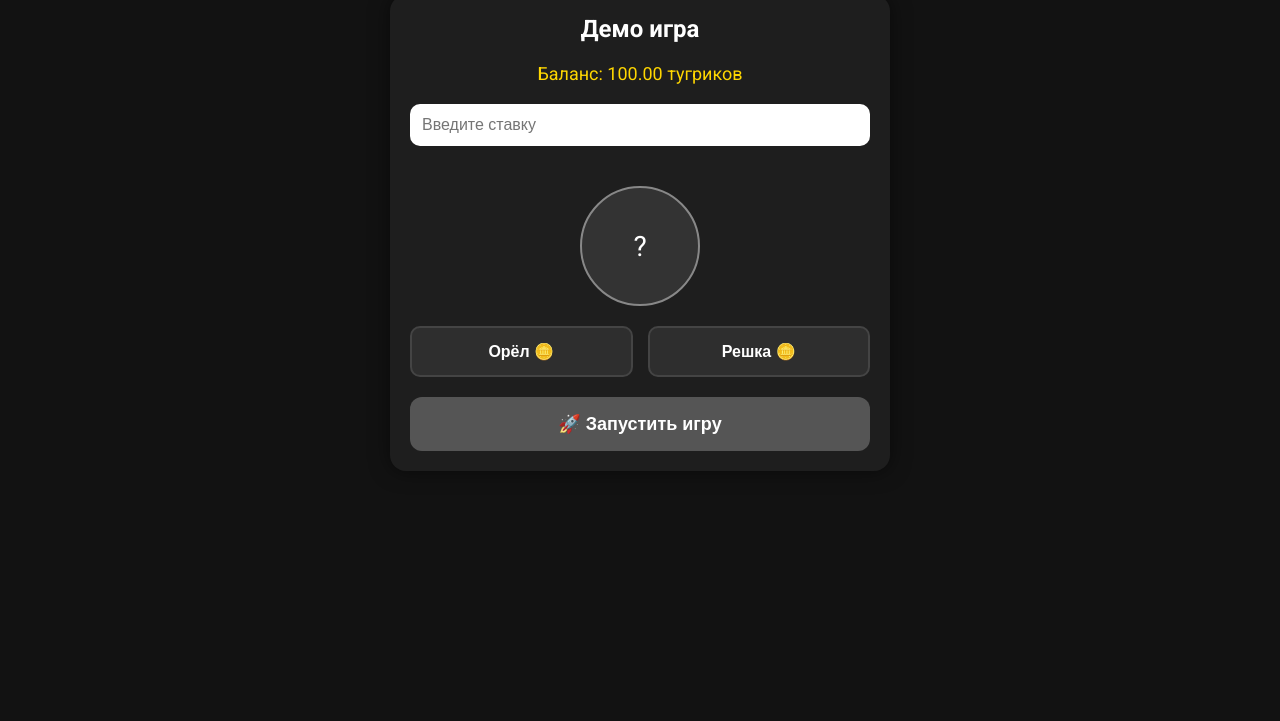
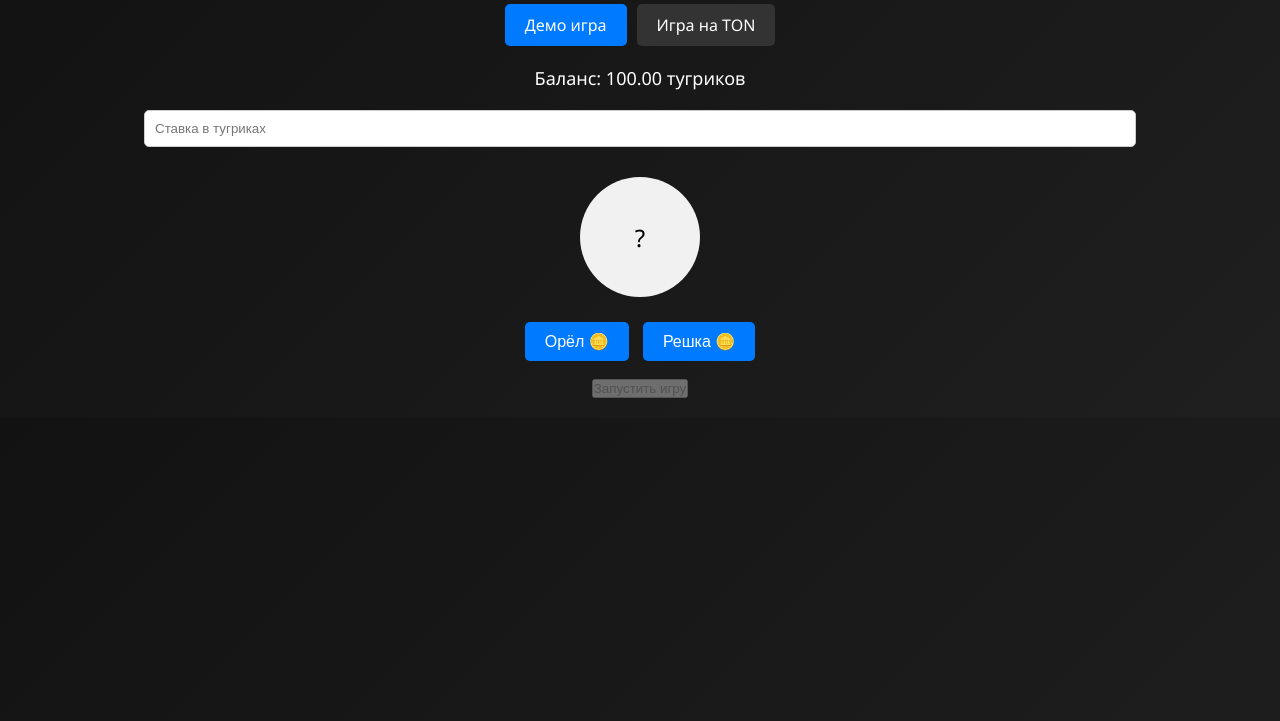
Before and after one commit to Sergey200102/coin-flip-webapp, a plain HTML site: page index.html in a window 1280 px wide. Shown: the part 79-800 px from the top of the page. Drawn offline with Linux system fonts and the light colour scheme.

Commit message:
Add files via upload

```diff
--- a/index.html
+++ b/index.html
@@ -1,203 +1,124 @@
 <!DOCTYPE html>
 <html lang="ru">
 <head>
-  <meta charset="UTF-8" />
-  <meta name="viewport" content="width=device-width, initial-scale=1.0"/>
+    <meta charset="UTF-8">
+    <meta name="viewport" content="width=device-width, initial-scale=1.0">
     <title>Орёл или Решка</title>
     <style>
-    @import url('https://fonts.googleapis.com/css2?family=Roboto:wght@400;700&display=swap');
-
         * {
             box-sizing: border-box;
             margin: 0;
             padding: 0;
         }
-
         body {
-      font-family: 'Roboto', sans-serif;
-      background-color: #121212;
+            font-family: 'Segoe UI', Tahoma, Geneva, Verdana, sans-serif;
+            background: linear-gradient(135deg, #121212, #1f1f1f);
             color: #fff;
+            text-align: center;
+            padding: 20px;
         }
-
+        h1 {
+            margin-bottom: 20px;
+        }
         .tabs {
             display: flex;
-      background-color: #1e1e1e;
+            justify-content: center;
+            margin-bottom: 20px;
         }
-
         .tab {
-      flex: 1;
-      padding: 16px;
-      text-align: center;
+            padding: 10px 20px;
+            margin: 0 5px;
+            background: #333;
+            color: #fff;
+            border-radius: 5px;
             cursor: pointer;
-      font-weight: bold;
-      color: #ccc;
-      transition: background 0.3s;
         }
-
         .tab.active {
-      background-color: #2a2a2a;
-      color: #fff;
-      border-bottom: 3px solid #007bff;
+            background: #007bff;
         }
-
         .tab-content {
             display: none;
-      padding: 20px;
         }
-
         .tab-content.active {
             display: block;
         }
-
-    .container {
-      max-width: 500px;
-      margin: auto;
-      padding: 20px;
-      background-color: #1e1e1e;
-      border-radius: 16px;
-      box-shadow: 0 0 20px rgba(0, 0, 0, 0.5);
-    }
-
-    h2 {
-      text-align: center;
-      margin-bottom: 20px;
-    }
-
-    .balance {
-      text-align: center;
-      margin-bottom: 20px;
-      font-size: 18px;
-      color: #ffd700;
-    }
-
-    input[type="number"] {
-      width: 100%;
-      padding: 12px;
-      font-size: 16px;
-      border-radius: 10px;
-      border: none;
-      margin-bottom: 20px;
-    }
-
-    .coin-wrapper {
-      display: flex;
-      justify-content: center;
-      margin: 20px 0;
-      perspective: 1000px;
-    }
-
         .coin {
             width: 120px;
             height: 120px;
             border-radius: 50%;
-      background-color: #333;
-      color: white;
+            background: #f1f1f1;
+            margin: 20px auto;
             display: flex;
             align-items: center;
             justify-content: center;
-      font-size: 28px;
-      border: 2px solid #888;
-      transition: transform 2s;
+            font-size: 24px;
+            color: #000;
+            transition: transform 0.6s ease-in-out;
         }
-
         .flip {
-      animation: flipCoin 2s forwards;
+            animation: flip 2s ease-in-out;
         }
-
-    @keyframes flipCoin {
-      0% { transform: rotateY(0deg) rotateX(0deg); }
-      100% { transform: rotateY(720deg) rotateX(720deg); }
+        @keyframes flip {
+            0% { transform: rotateY(0); }
+            50% { transform: rotateY(180deg); }
+            100% { transform: rotateY(0); }
         }
-
-    .choice-buttons {
-      display: flex;
-      gap: 15px;
-      margin-bottom: 20px;
+        input[type="number"] {
+            width: 80%;
+            padding: 10px;
+            margin: 10px 0;
+            border: 1px solid #ccc;
+            border-radius: 5px;
         }
-
-    .choice-button {
-      flex: 1;
-      padding: 14px;
+        .button-group button {
+            padding: 10px 20px;
+            margin: 5px;
+            border: none;
+            border-radius: 5px;
             font-size: 16px;
-      font-weight: bold;
-      border-radius: 10px;
-      background-color: #2e2e2e;
+            cursor: pointer;
+            background-color: #007bff;
             color: white;
-      border: 2px solid #444;
-      cursor: pointer;
-      transition: background 0.3s, border 0.3s;
         }
-
-    .choice-button.selected {
-      background-color: #007bff;
-      border-color: #007bff;
+        .button-group button.selected {
+            background-color: #0056b3;
         }
-
-    #demoPlay {
-      width: 100%;
-      padding: 16px;
-      font-size: 18px;
-      font-weight: bold;
-      border-radius: 12px;
-      border: none;
-      background-color: #28a745;
-      color: white;
-      cursor: pointer;
-      transition: background 0.3s;
-    }
-
-    #demoPlay:disabled {
-      background-color: #555;
+        .button-group button:disabled {
+            background-color: #444;
             cursor: not-allowed;
         }
-
-    .placeholder {
-      text-align: center;
-      color: #aaa;
-      font-size: 20px;
-      margin-top: 60px;
-    }
-
-    @media (max-width: 500px) {
-      .choice-buttons {
-        flex-direction: column;
-      }
+        .balance {
+            margin: 10px 0;
+            font-size: 18px;
         }
     </style>
 </head>
 <body>
+    <h1>Орёл или Решка</h1>
 
     <div class="tabs">
-    <div class="tab active" onclick="switchTab('demo')">🎮 Демо</div>
-    <div class="tab" onclick="switchTab('ton')">💰 На TON</div>
+        <div class="tab active" onclick="switchTab('demo')">Демо игра</div>
+        <div class="tab" onclick="switchTab('real')">Игра на TON</div>
     </div>
 
-  <div class="tab-content active" id="demo">
-    <div class="container">
-      <h2>Демо игра</h2>
+    <div id="demo" class="tab-content active">
         <div class="balance" id="demoBalance">Баланс: 100 тугриков</div>
-
-      <input type="number" id="demoBet" placeholder="Введите ставку"/>
-
-      <div class="coin-wrapper">
+        <input type="number" id="demoBet" placeholder="Ставка в тугриках">
         <div class="coin" id="demoCoin"><span id="demoCoinText">?</span></div>
+        <div class="button-group">
+            <button class="choice-button" onclick="selectDemo('Орёл 🪙', this)">Орёл 🪙</button>
+            <button class="choice-button" onclick="selectDemo('Решка 🪙', this)">Решка 🪙</button>
         </div>
-
-      <div class="choice-buttons">
-        <button class="choice-button" id="demoHeads" onclick="selectDemo('Орёл 🪙', this)">Орёл 🪙</button>
-        <button class="choice-button" id="demoTails" onclick="selectDemo('Решка 🪙', this)">Решка 🪙</button>
-      </div>
-
-      <button id="demoPlay" onclick="playDemo()" disabled>🚀 Запустить игру</button>
+        <div style="margin-top: 10px;">
+            <button class="button-group" id="demoPlay" onclick="playDemo()" disabled>Запустить игру</button>
         </div>
     </div>
 
-  <div class="tab-content" id="ton">
-    <div class="placeholder">🚧 Раздел "Игра на TON" в разработке...</div>
+    <div id="real" class="tab-content">
+        <p>🔧 Эта функция пока в разработке. Ожидайте обновлений!</p>
     </div>
 
     <script>
-    // Переключение вкладок
         function switchTab(tabId) {
             document.querySelectorAll('.tab').forEach(tab => tab.classList.remove('active'));
             document.querySelectorAll('.tab-content').forEach(content => content.classList.remove('active'));
@@ -205,18 +126,25 @@
             document.getElementById(tabId).classList.add('active');
         }
 
-    let demoBalance = 100;
         let demoChoice = null;
-
         const demoBetInput = document.getElementById("demoBet");
         const demoCoin = document.getElementById("demoCoin");
         const demoCoinText = document.getElementById("demoCoinText");
         const demoPlayBtn = document.getElementById("demoPlay");
         const demoBalanceDisplay = document.getElementById("demoBalance");
 
-    demoBetInput.addEventListener('input', () => {
-      checkDemoReady();
-    });
+        function getStoredBalance() {
+            const stored = localStorage.getItem("demo_balance");
+            return stored ? parseFloat(stored) : 100;
+        }
+
+        function setStoredBalance(amount) {
+            localStorage.setItem("demo_balance", amount.toFixed(2));
+        }
+
+        let demoBalance = getStoredBalance();
+
+        demoBetInput.addEventListener('input', checkDemoReady);
 
         function selectDemo(choice, btn) {
             demoChoice = choice;
@@ -232,6 +160,7 @@
 
         function updateDemoBalance() {
             if (demoBalance <= 0) demoBalance = 100;
+            setStoredBalance(demoBalance);
             demoBalanceDisplay.innerText = `Баланс: ${demoBalance.toFixed(2)} тугриков`;
         }
 
@@ -261,12 +190,12 @@
                     }
                     updateDemoBalance();
                     checkDemoReady();
-        }, 600); // Показываем результат, потом сообщение
+                }, 600);
+
             }, 2000);
         }
 
         updateDemoBalance();
     </script>
-
 </body>
 </html>
```
Lines whose indentation alone changed are shown as unchanged.
